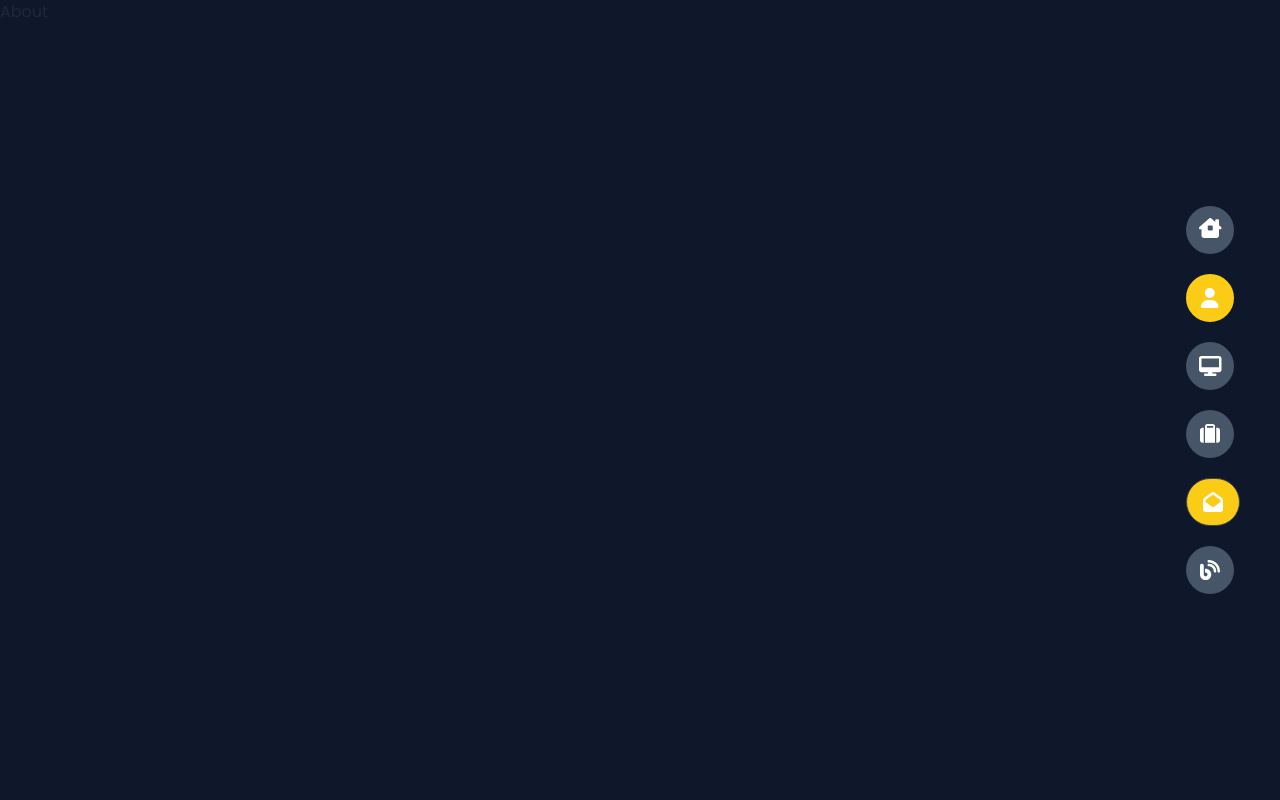
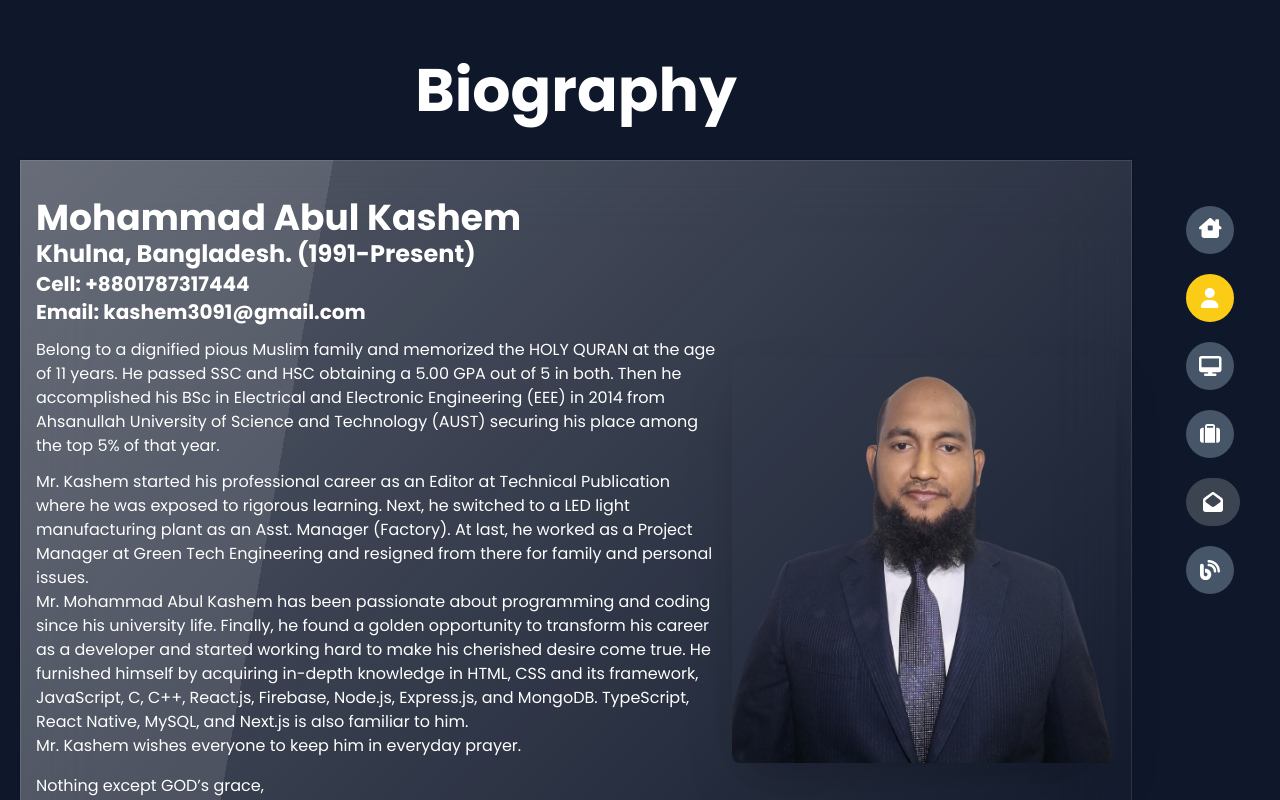
Before and after one commit to engrkashem/kashem-dev-portfolio, a React (Create React App) app: page /about in a window 1280 px wide. Shown: the top 800 px of the page. Built offline with nearby package versions, Linux system fonts and the light colour scheme.

Commit message:
about added

```diff
--- a/src/App.js
+++ b/src/App.js
@@ -27,7 +27,6 @@ function App() {
           <Route path="/home/:projectId" element={<ProjectsDetails />}></Route>
           <Route path="/about" element={<About />}></Route>
           <Route path="/projects" element={<Projects />}></Route>
-          <Route path="projects/:projectId" element={<ProjectsDetails />}></Route>
           <Route path="/skills" element={<Skills />}></Route>
           <Route path="/blogs" element={<Blogs />}></Route>
           <Route path="*" element={<NotFound />}></Route>
--- /dev/null
+++ b/src/Components/About/About.css
@@ -0,0 +1,3 @@
+.about-container {
+    background-image: url();
+}
--- a/src/Components/About/About.js
+++ b/src/Components/About/About.js
@@ -1,11 +1,39 @@
 import React from 'react';
 import SideNav from '../SideNav/SideNav';
+import './About.css';
+import myPic from '../../images/myPic.png';
+import { FontAwesomeIcon } from '@fortawesome/react-fontawesome';
+import { faArrowRight } from '@fortawesome/free-solid-svg-icons';
 
 const About = () => {
     return (
-        <div className='bg-slate-900 h-screen'>
+        <div className='about-container bg-slate-900 min-h-screen'>
             <SideNav></SideNav>
-            <h2>About</h2>
+            <div className='container text-white p-5'>
+                <h2 className=' text-6xl font-semibold text-center py-10'>Biography</h2>
+                <div className="hero glass min-h-screen">
+                    <div className="hero-content flex-col lg:flex-row-reverse">
+                        <img src={myPic} className="max-w-sm rounded-lg shadow-2xl" alt='' />
+                        <div>
+                            <h3 className="text-4xl font-bold">Mohammad Abul Kashem</h3>
+                            <h4 className="text-2xl font-bold">Khulna, Bangladesh. (1991-Present)</h4>
+                            <h4 className="text-xl font-bold">Cell: +8801787317444</h4>
+                            <h4 className="text-xl font-bold">Email: kashem3091@gmail.com</h4>
+
+                            <p className="py-3">Belong to a dignified pious Muslim family and memorized the HOLY QURAN at the age of 11 years. He passed SSC and HSC obtaining a 5.00 GPA out of 5 in both. Then he accomplished his BSc in Electrical and Electronic Engineering (EEE) in 2014 from Ahsanullah University of Science and Technology (AUST) securing his place among the top 5% of that year. </p>
+                            <p>Mr. Kashem started his professional career as an Editor at Technical Publication where he was exposed to rigorous learning. Next, he switched to a LED light manufacturing plant as an Asst. Manager (Factory). At last, he worked as a Project Manager at Green Tech Engineering and resigned from there for family and personal issues.</p>
+                            <p>Mr. Mohammad Abul Kashem has been passionate about programming and coding since his university life. Finally, he found a golden opportunity to transform his career as a developer and started working hard to make his cherished desire come true. He furnished himself by acquiring in-depth knowledge in HTML, CSS and its framework, JavaScript, C, C++,  React.js, Firebase, Node.js, Express.js, and MongoDB. TypeScript, React Native, MySQL, and Next.js is also familiar to him.</p>
+                            <p>Mr. Kashem wishes everyone to keep him in everyday prayer.</p>
+                            <p className='mt-4'>Nothing except GOD’s grace,</p>
+                            <p>Mohammad Abul Kashem</p>
+                            <button className="button border-2 border-yellow-400 pl-5 rounded-full flex items-center font-medium text-xl mt-10">Find Skills
+                                <FontAwesomeIcon icon={faArrowRight} className='ml-3 text-2xl p-4 bg-yellow-400 rounded-full'></FontAwesomeIcon>
+                            </button>
+                        </div>
+                    </div>
+                </div>
+            </div>
+
         </div>
     );
 };
--- a/src/Components/Shared/ProjectDetails.css
+++ b/src/Components/Shared/ProjectDetails.css
@@ -1,4 +1,4 @@
 .project-container {
     background-image: url('../../images/bg.jpg');
-    background-repeat: no-repeat;
+    /* background-repeat: no-repeat; */
 }
--- a/src/Components/Shared/ProjectsDetails.js
+++ b/src/Components/Shared/ProjectsDetails.js
@@ -13,9 +13,6 @@ const ProjectsDetails = () => {
     //receive projects via context api
     const projects = useContext(ProjectsContext);
 
-    //image set state
-    const [image, setImage] = useState('');
-
     //selecting selected project
     const selectedProject = projects.filter(p => p?.id == projectId);
 
@@ -23,15 +20,16 @@ const ProjectsDetails = () => {
         fea1, fea2, fea3, fea4, fea5, fea6, fea7, fea8, fun1, fun2, fun3, fun4, fun5, fun6, fun7, fun8, img, img1, img2, img3, name, liveLink, serverRepo, clientRepo, tech
     } = selectedProject[0];
 
-
+    //image set state
+    const [image, setImage] = useState(img);
 
     return (
-        <div className='project-container min-h-screen bg-cover text-white p-5'>
+        <div className='project-container min-h-screen bg-contain text-white p-5'>
             <SideNav></SideNav>
             <div className='container'>
                 <h2 className='text-6xl font-bold text-center py-10'>{name}</h2>
                 <div className=' flex flex-col items-center mb-20'>
-                    <div className='h-72 w-96 mb-3'>
+                    <div className='h-60 w-96 mb-3'>
                         <img className='w-full h-full'
                             src={image} alt="" />
                     </div>
--- a/src/Components/SideNav/SideNav.js
+++ b/src/Components/SideNav/SideNav.js
@@ -48,7 +48,7 @@ const SideNav = () => {
                 >
                     <FontAwesomeIcon icon={faSuitcase} className=" h-5"></FontAwesomeIcon>
                 </NavLink>
-                <label onClick={() => setCloseModal(true)} htmlFor="contact-modal" className="btn modal-button bg-yellow-400  text-lg rounded-full "><FontAwesomeIcon icon={faEnvelopeOpen} className=" h-5"></FontAwesomeIcon></label>
+                <label onClick={() => setCloseModal(true)} htmlFor="contact-modal" className="btn modal-button   text-lg rounded-full "><FontAwesomeIcon icon={faEnvelopeOpen} className=" h-5"></FontAwesomeIcon></label>
                 <NavLink
                     to={'/blogs'}
                     className={({ isActive }) =>
```
